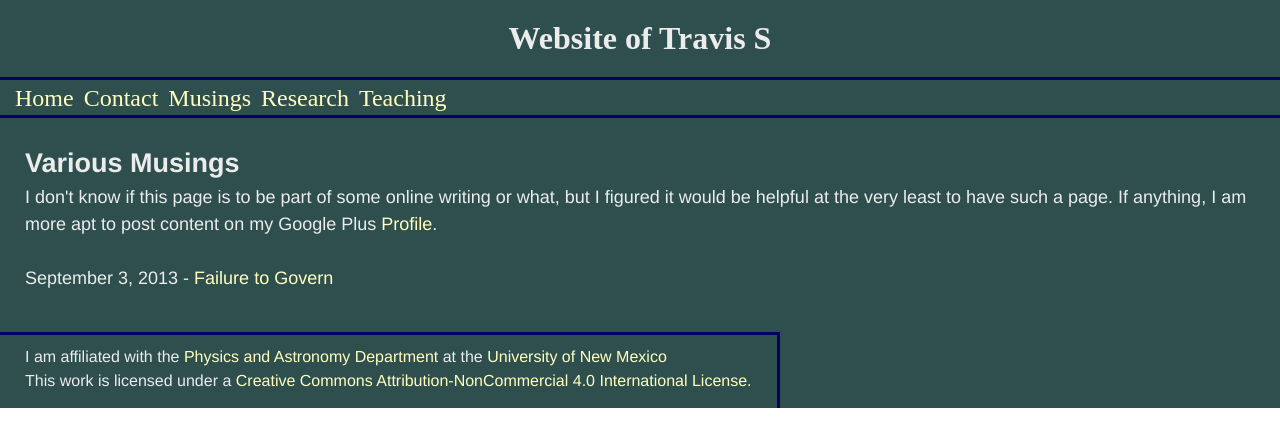
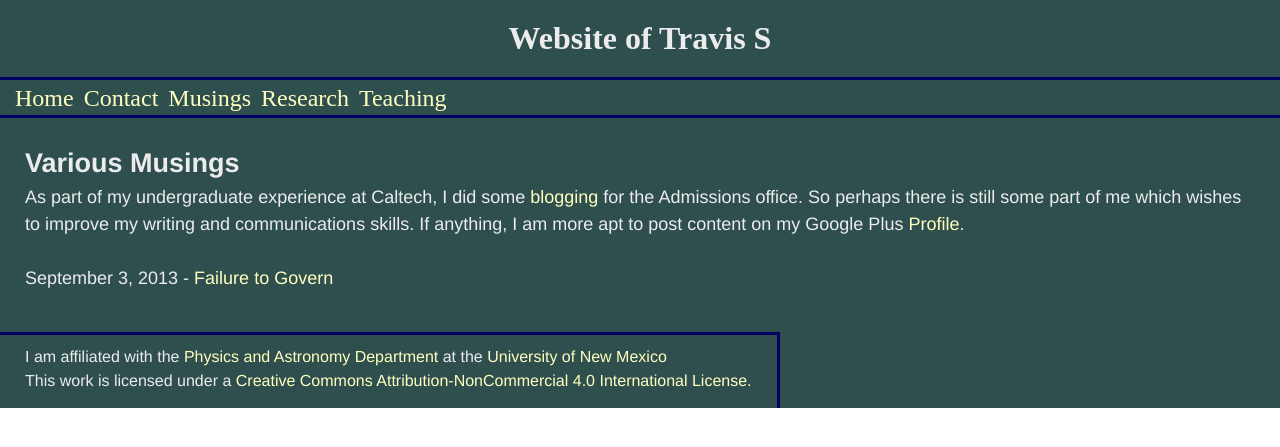
Before and after one commit to jarthurgross/Travis-S.github.io, a Jekyll site: the page built from musings.html, in a window 1280 px wide. Shown: the top 447 px of the page. Built offline with Jekyll 4.4.1, drawn with Linux system fonts in a browser that asks for light colours; Markdown is read by kramdown in place of the engine named in the settings.

Commit message:
Updated contact page to include Twitter account and better G+ profile. Modified quotes on index, and added link to CIT blog on musings.

```diff
--- a/contact.html
+++ b/contact.html
@@ -6,12 +6,14 @@ title: Contact
 There are a variety of ways to get ahold of me:</br></br>
 <h1>Email</h1>
 My email address can be found via my <a href="CV.pdf" target="_blank">CV</a>.</br></br>
+<h1>Twitter</h1>
+I finally broke down and acquired a <a href="https://twitter.com/Travis_Sch" target="_blank">Twitter</a> account. </br></br>
 <h1>GitHub</h1>
 Code for various projects I work on can be found via my <a href="https://github.com/Travis-S" target="_blank">GitHub page</a>.</br></br>
 <h1>Mendeley</h1>
 I use Mendeley desktop PDF organizer for managing various references I read. I have a public profile through their <a href="http://www.mendeley.com/profiles/travis-s1/" target="_blank">website</a>.</br></br>
 <h1>Google Plus Profile</h1>
-My public G+ profile is located  <a href="http://www.google.com/+TScholten" target="_blank">here</a>.<br /><br />
+My public G+ profile is located  <a href="http://www.google.com/+TScholten/about" target="_blank">here</a>.<br /><br />
 <h1>PGP Public Key</h1>
 I use PGP encryption and signatures for my electronic communications. If you wish to encrypt messages to me, use the PGP key CED90D05. If you do not know how PGP encryption works, see <a href="http://www.pgpi.org/doc/pgpintro/" target="_blank">this page</a>.</br></br>
 <h1>Mailing Address</h1>
--- a/index.html
+++ b/index.html
@@ -5,7 +5,7 @@ title: Home
 <section class="content">
 <h2> Home Page</h2>
 <p>
-Welcome to my home page. Though this site has been ``under construction'' for a while now, I am still working on it. Frankly, what one is suppose to put on a personal/academic website such as this is beyond me. Also, most websites I visit for other academics do tend to be a bit bland (it's the truth!), so I endeavor to put some kind of creative effort into mine.
+Welcome to my home page. Though this site has been "under construction" for a while now, I am still working on it. Frankly, what one is suppose to put on a personal/academic website such as this is beyond me. Also, most websites I visit for other academics do tend to be a bit bland (it's the truth!), so I endeavor to put some kind of creative effort into mine.
 <br><br>
 In the meanwhile, I have a page set up for the <a href="teaching.html">courses</a> I have taught.
 <br><br>
--- a/musings.html
+++ b/musings.html
@@ -5,7 +5,7 @@ title: Musings
 <section class="content">
 <h2> Various Musings</h2>
 <p>
-I don't know if this page is to be part of some online writing or what, but I figured it would be helpful at the very least to have such a page. If anything, I am more apt to post content on my Google Plus <a href="https://plus.google.com/104928027598375464198/about" target="_blank">Profile</a>.<br /><br />
+As part of my undergraduate experience at Caltech, I did some <a href="http://caltech.typepad.com/caltech_as_it_happens/strong-minds-healthy-bodies/" target="_blank">blogging</a> for the Admissions office. So perhaps there is still some part of me which wishes to improve my writing and communications skills. If anything, I am more apt to post content on my Google Plus <a href="http://www.google.com/+TScholten" target="_blank">Profile</a>.<br /><br />
 
 September 3, 2013 - <a href="http://www.unm.edu/~tscholten/ftg.pdf" target="blank">Failure to Govern</a>
 <br><br>
```
